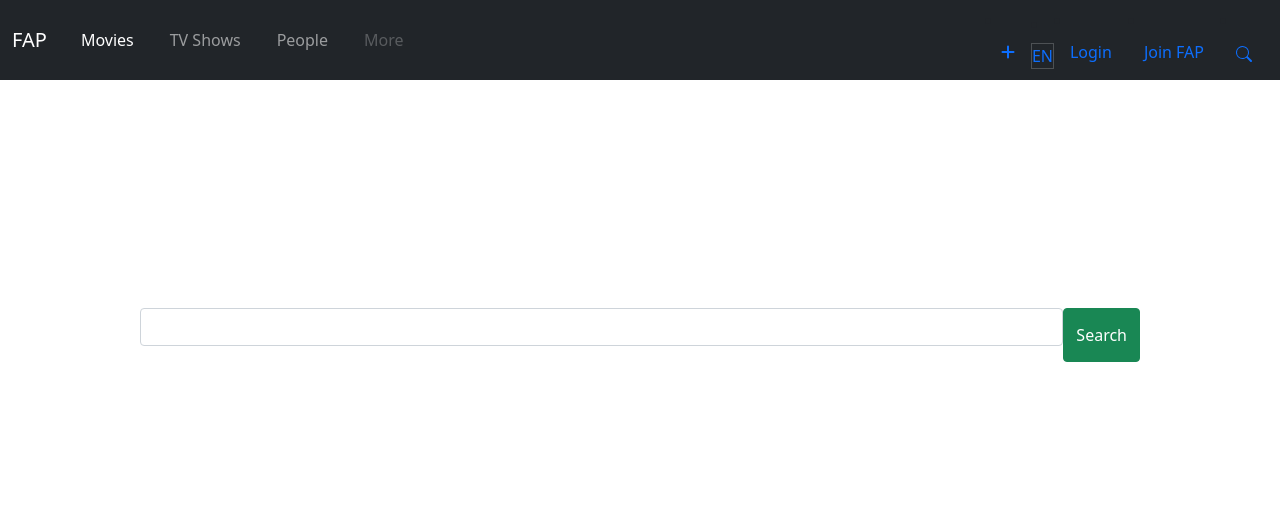
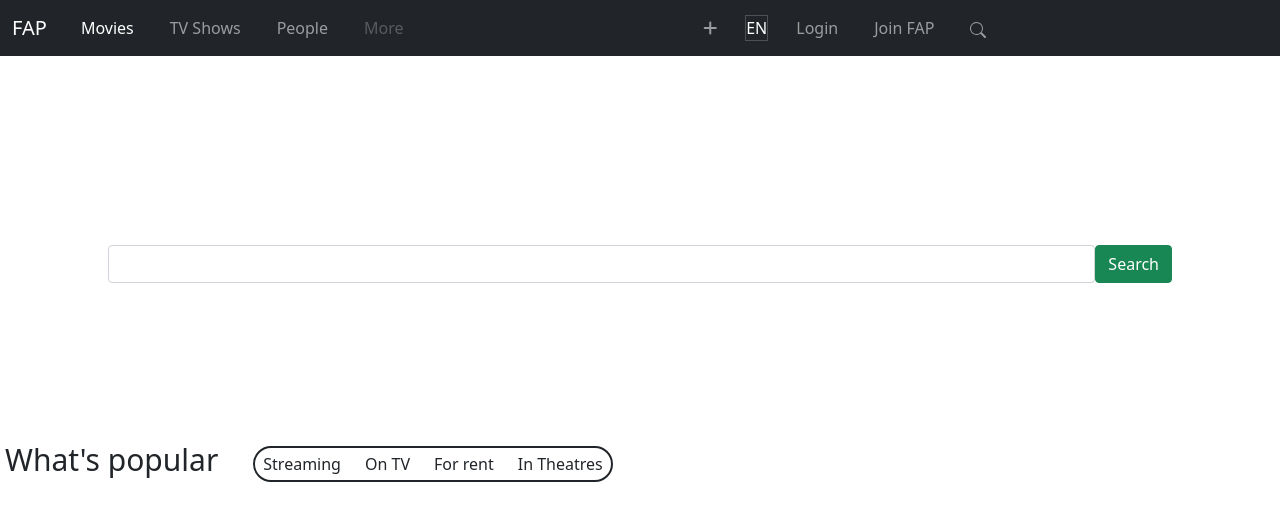
Before and after one commit to FaniQmn/FAProject, a plain HTML site: page homepage.html in a window 1280 px wide. Drawn offline with nearby package versions, Linux system fonts and the light colour scheme; no server answers.

Commit message:
Homepage

```diff
--- a/homepage.css
+++ b/homepage.css
@@ -14,7 +14,7 @@
     background-size: 100%;
     background-repeat: no-repeat;
     height: 350px;
-    width: 80%;
+    width: 85%;
     margin-left: auto;
     margin-right: auto;
     padding-top: 60px;
@@ -29,3 +29,33 @@ h1,h2 {
     padding-left: 10px;
     padding-right: 10px;
 }
+
+.second {
+    display: flex;
+}
+
+.un {
+    margin-left: 5px;
+    margin-top: 36px;
+}
+
+.lol {
+    font-size: 30px;
+}
+
+.menu {
+    border: 2px solid;
+    border-radius: 35px;
+    margin-left: 35px;
+    margin-top: 40px;
+    padding: 4px 8px 4px 8px;
+}
+
+img {
+    width: 150px;
+}
+
+h3
+{
+    font-size: 14px;
+}
--- a/homepage.html
+++ b/homepage.html
@@ -46,7 +46,7 @@
                         <a class="nav-link disabled" href="#" tabindex="-1" aria-disabled="true">More</a>
                     </li>
                 </ul>
-                <ul class="navbar-nav my-2 my-lg-0"></ul>
+                <ul class="navbar-nav me-auto my-2 my-lg-0 navbar-nav-scroll" style="--bs-scroll-height: 100px;">
                     <li class="nav-item">
                         <a class="nav-link" href="#"><i class="fas fa-plus"></i></a>
                     </li>
@@ -78,12 +78,25 @@
         <h1 class="text">Welcome.</h1>
         <h2 class="textBis">Millions of movies, TV Shows and people to discover. To explore now.</h2>
         <div class="container">
-  <input class="form-control mb-3"/>
+            <input class="form-control" />
             <button class="btn btn-success">Search</button>
         </div>
     </div>
 
+    <div class="second">
+        <div class="un">
+            <h3 class="lol">What's popular</h3>
+        </div>
+        <div class="deux"></div>
+            <p class="menu">Streaming&emsp;&ensp;On TV&emsp;&ensp;For rent&emsp;&ensp;In Theatres</p>
+        </div>
+    </div>
 
+
+    <div id="movies" class="row flex-nowrap overflow-auto" ></div>
+
+<script src="https://code.jquery.com/jquery-3.5.1.min.js"></script>
+<script src="homepage.js"></script>
 
 </body>
 
```
Lines whose indentation alone changed are shown as unchanged.
